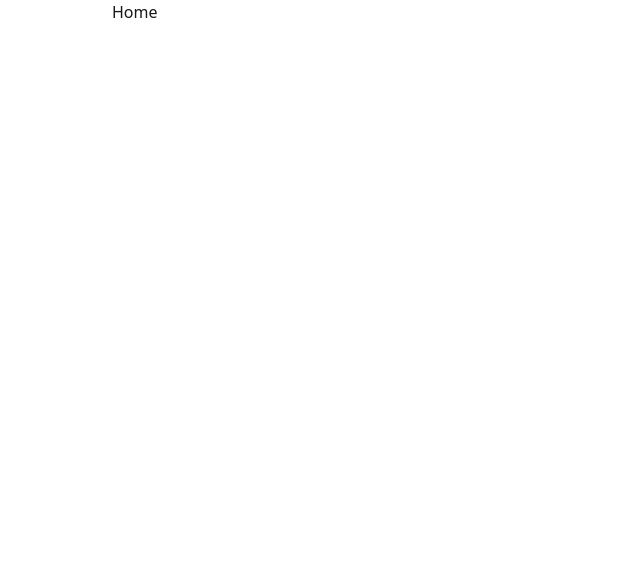
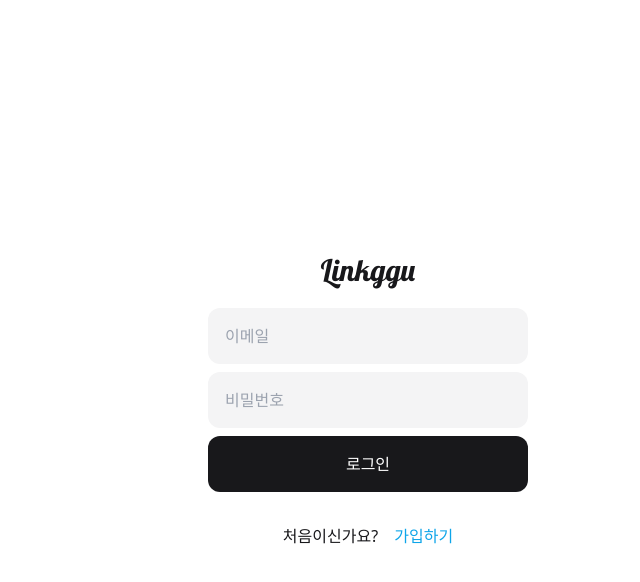
Before and after one commit to 2hundred2ne2/in_my_link, a Next.js app: page / in a window 1280 px wide. Shown: the top 582 px of the page, without its empty margins (272-912 px from the left). Built offline with nearby package versions, Linux system fonts and the light colour scheme.

Commit message:
ui: 랜딩페이지

```diff
--- a/src/app/(public)/login/page.tsx
+++ /dev/null
@@ -1,43 +0,0 @@
-"use client";
-import { Lobster } from "next/font/google";
-import Link from "next/link";
-
-import { Input } from "@/components/input";
-import { Button } from "@/components/ui/button";
-
-const logo = Lobster({ subsets: ["latin"], weight: ["400"] });
-
-export default function LoginPage() {
-  return (
-    <>
-      <main className="">
-        <div className="min-h-screen flex items-center justify-center">
-          <div>
-            <div className={logo.className}>
-              <h2 className="mt-6 text-center text-3xl font-extrabold text-gray-900">Linkggu</h2>
-            </div>
-            <form>
-              <div>
-                <Input type="email" className="" placeholder="이메일" onChange={(e) => ""} />
-                <Input type="password" placeholder="비밀번호" onChange={(e) => ""} />
-              </div>
-              <div>
-                <Button type="submit" className="mt-2 w-full" size="large">
-                  로그인
-                </Button>
-              </div>
-            </form>
-            <div className="text-center mt-4">
-              <p className="text-foreground">
-                처음이신가요?
-                <Link href="/signup" className="text-accent">
-                  가입하기
-                </Link>
-              </p>
-            </div>
-          </div>
-        </div>
-      </main>
-    </>
-  );
-}
--- a/src/app/(public)/page.tsx
+++ b/src/app/(public)/page.tsx
@@ -1,3 +1,45 @@
-export default function HomePage() {
-  return <main>Home</main>;
+"use client";
+
+import { Lobster } from "next/font/google";
+import Link from "next/link";
+
+import { Input } from "@/components/input";
+import { Button } from "@/components/ui/button";
+import { Text } from "@/components/ui/text";
+import { cn } from "@/lib/utils";
+
+const logo = Lobster({ subsets: ["latin"], weight: ["400"] });
+
+export default function LoginPage() {
+  return (
+    <main className="flex-1 flex items-center justify-center px-3 md:px-8 py-8">
+      <div className="w-full max-w-xs">
+        <h1 className={cn(logo.className, "mb-5 text-center text-3xl font-extrabold")}>Linkggu</h1>
+
+        <form>
+          <div>
+            <Input type="email" placeholder="이메일" className="w-full" onChange={(e) => ""} />
+            <Input type="password" placeholder="비밀번호" className="w-full" onChange={(e) => ""} />
+          </div>
+          <div>
+            <Button type="submit" className="mt-2 w-full" size="large">
+              로그인
+            </Button>
+          </div>
+        </form>
+
+        <div className="text-center mt-8">
+          <p className="text-foreground">
+            <Text as="span">처음이신가요?</Text>
+
+            <Link href="/signup" className="text-accent ml-3 ">
+              <Text as="span" className="hover:underline">
+                가입하기
+              </Text>
+            </Link>
+          </p>
+        </div>
+      </div>
+    </main>
+  );
 }
```
